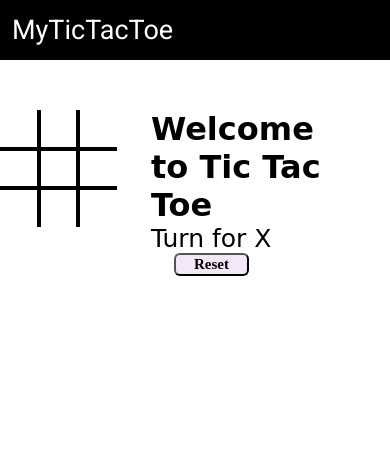
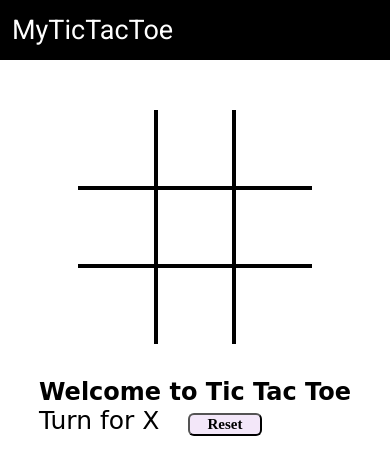
Before and after one commit to SakshiAagarwal/TicTacToe, a plain HTML site: page index.html in a window 390 px wide. Drawn offline with Linux system fonts and the light colour scheme; a web font is replaced by a local one.

Commit message:
Adding Responsiveness

```diff
--- a/script.js
+++ b/script.js
@@ -1,6 +1,5 @@
 console.log("Welcome to Tic Tac Toe");
 let turnM = new Audio("ting.mp3");
-let gameover = new Audio("gameover.mp3");
 let turn = "X";
 
 //function to change turn
@@ -23,10 +22,10 @@ const checkWin = ()=>{
     ]
     wins.forEach(e =>{
         if((boxtext[e[0]].innerText === boxtext[e[1]].innerText) && (boxtext[e[2]].innerText === boxtext[e[1]].innerText) && (boxtext[e[0]].innerText !== "")) {
-            document.querySelector('.info').innerHTML = boxtext[e[0]].innerText + "Won!";
+            document.querySelector('.info').innerHTML = boxtext[e[0]].innerText + " Won!";
             document.querySelector('.imgbox').getElementsByTagName('img')[0].style.width = "200px";
+            gameover.play();
         }
-
     })
 
 }
--- a/style.css
+++ b/style.css
@@ -86,3 +86,20 @@ nav ul {
     font-size: 15px;
     font-weight: bolder;
 }
+
+@media screen and (max-width: 950px)
+{
+    .gameContainer{
+        flex-wrap: wrap;
+    }
+    .gameInfo{
+        margin-top: 34px;
+    }
+    .gameInfo h1{
+        font-size: 1.5rem;
+    }
+    .container {
+        grid-template-rows: repeat(3, 20vw);
+        grid-template-columns: repeat(3, 20vw);
+    }
+}
```
